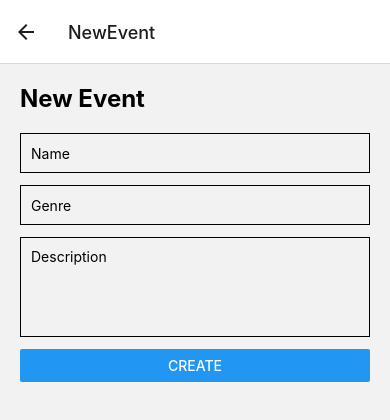
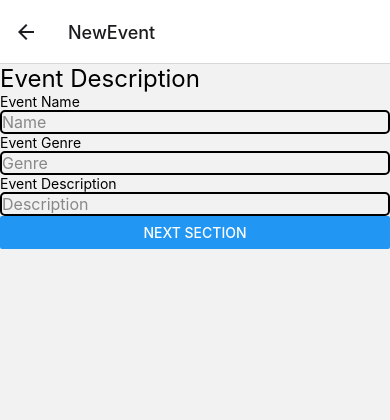
Before and after one commit to chris-coyne-pyyne/beatbridge-react-native, a React Native app: screen /NewEvent in a window 390 px wide. Shown: the top 420 px of the page. Built offline with nearby package versions, Linux system fonts and the light colour scheme; what bridgefy-react-native would draw is missing.

Commit message:
new event screen

```diff
--- a/App.tsx
+++ b/App.tsx
@@ -289,7 +289,10 @@ function App(): React.JSX.Element {
     <QueryClientProvider client={queryClient}>
       <AppProvider>
         <NavigationContainer>
-          <Stack.Navigator>
+          <Stack.Navigator
+            screenOptions={{
+              cardStyle: {padding: 16, borderWidth: 12, borderColor: 'red'},
+            }}>
             <Stack.Screen name="Home" component={HomeScreen} />
             <Stack.Screen name="Signup" component={SignupScreen} />
             <Stack.Screen name="Login" component={LoginScreen} />
--- /dev/null
+++ b/components/Text.tsx
@@ -0,0 +1,19 @@
+import {Text, StyleSheet} from 'react-native';
+
+type TextProps = {
+  title: string;
+  size: string;
+};
+
+export const TextStyles = StyleSheet.create({
+  small: {fontSize: 12},
+  medium: {fontSize: 16},
+  large: {fontSize: 20, color: 'black'},
+  xlarge: {fontSize: 24, color: 'black'},
+  normal: {fontWeight: 'normal'},
+  bold: {fontWeight: 'bold'},
+});
+
+export const BBText = ({title}: TextProps) => {
+  return <Text>{title}</Text>;
+};
--- a/components/TextInput.tsx
+++ b/components/TextInput.tsx
@@ -1,5 +1,5 @@
 import React from 'react';
-import {TextInput as Input, View, StyleSheet} from 'react-native';
+import {TextInput as Input, View, StyleSheet, Text} from 'react-native';
 
 // Define the props type for TypeScript support
 type CustomTextInputProps = {
@@ -7,6 +7,7 @@ type CustomTextInputProps = {
   value: string;
   onChangeText: (text: string) => void;
   secureTextEntry?: boolean;
+  label: string;
 };
 
 export const TextInput = ({
@@ -14,30 +15,30 @@ export const TextInput = ({
   value,
   onChangeText,
   secureTextEntry = false,
+  label,
 }: CustomTextInputProps) => {
   return (
+    <View>
+      <Text style={styles.label}>{label}</Text>
       <Input
+        style={styles.input}
         placeholder={placeholder}
         value={value}
         onChangeText={onChangeText}
         secureTextEntry={secureTextEntry}
-      placeholderTextColor="#888" // Example of custom placeholder color
+        placeholderTextColor="#888"
       />
+    </View>
   );
 };
 
 const styles = StyleSheet.create({
-  container: {
-    paddingHorizontal: 10,
-    paddingVertical: 8,
-    backgroundColor: '#FFF',
-    borderWidth: 1,
-    borderColor: '#DDD',
-    borderRadius: 5,
-    marginVertical: 5,
-  },
   input: {
     color: '#333',
     fontSize: 16,
+    borderWidth: 2,
+    borderColor: '#000',
+    borderStyle: 'solid',
+    borderRadius: 5,
   },
 });
--- a/screens/Event/Event.tsx
+++ b/screens/Event/Event.tsx
@@ -34,7 +34,7 @@ export function EventScreen({route, navigation}) {
     }
   };
   return (
-    <View style={globalStyles.container}>
+    <View>
       <Text style={globalStyles.title}>{mockEvent.name}</Text>
       <Text>{mockEvent.genre}</Text>
       <Text style={globalStyles.paragraph}>{mockEvent.description}</Text>
--- a/screens/Home/Homepage.tsx
+++ b/screens/Home/Homepage.tsx
@@ -8,6 +8,7 @@ import {Event} from '../../types/event';
 import {ActiveEvent} from './ActiveEvent';
 import {useContext, useState} from 'react';
 import {AppContext, AppProvider} from '../../stores/store';
+import {BBContainer} from '../../components/Container';
 
 export function HomeScreen({navigation}) {
   // const {data: user, loading, error} = useAsyncStorage<User>('user');
--- a/screens/NewEvent/NewEventScreen.tsx
+++ b/screens/NewEvent/NewEventScreen.tsx
@@ -1,15 +1,11 @@
 import {useContext, useState} from 'react';
-import {
-  Text,
-  View,
-  Button,
-  ScrollView,
-  StyleSheet,
-  TextInput,
-} from 'react-native';
+import {Text, View, Button, ScrollView, StyleSheet} from 'react-native';
 import {AppContext} from '../../stores/store';
+import {TextInput as BBTextInput} from '../../components/TextInput';
+import {TextStyles} from '../../components/Text';
 
 export const NewEventScreen = ({navigation}) => {
+  const [step, setStep] = useState(0);
   const [name, setName] = useState('');
   const [genre, setGenre] = useState('');
   const [description, setDescription] = useState('');
@@ -31,42 +27,41 @@ export const NewEventScreen = ({navigation}) => {
     }
   };
 
+  if (step === 0) {
     return (
       <ScrollView contentContainerStyle={styles.container}>
-      <Text style={styles.title}>New Event</Text>
+        <Text style={[TextStyles.xlarge]}>Event Description</Text>
 
-      <TextInput
-        style={styles.input}
+        <BBTextInput
           placeholder="Name"
           value={name}
           onChangeText={setName}
+          label={'Event Name'}
         />
 
-      <TextInput
-        style={styles.input}
+        <BBTextInput
           placeholder="Genre"
           value={genre}
           onChangeText={setGenre}
+          label={'Event Genre'}
         />
 
-      <TextInput
-        style={styles.textArea}
+        <BBTextInput
           placeholder="Description"
           value={description}
           onChangeText={setDescription}
-        multiline={true}
-        numberOfLines={4}
+          label={'Event Description'}
         />
 
-      <Button title="Create" onPress={handleCreate} />
+        <Button title="Next Section" onPress={handleCreate} />
       </ScrollView>
     );
+  }
+
+  return <Text>Step not found</Text>;
 };
 
 const styles = StyleSheet.create({
-  container: {
-    padding: 20,
-  },
   title: {
     fontSize: 24,
     fontWeight: 'bold',
--- /dev/null
+++ b/screens/NewEvent/Section0.tsx
@@ -0,0 +1 @@
+export const Section0 = () => {};
```
Also changed, not shown: components/Container.tsx (added, +18 -0 lines). Lines whose indentation alone changed are shown as unchanged.
